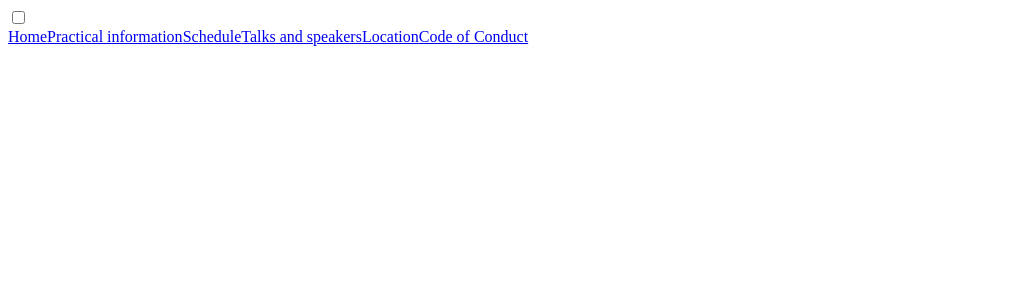
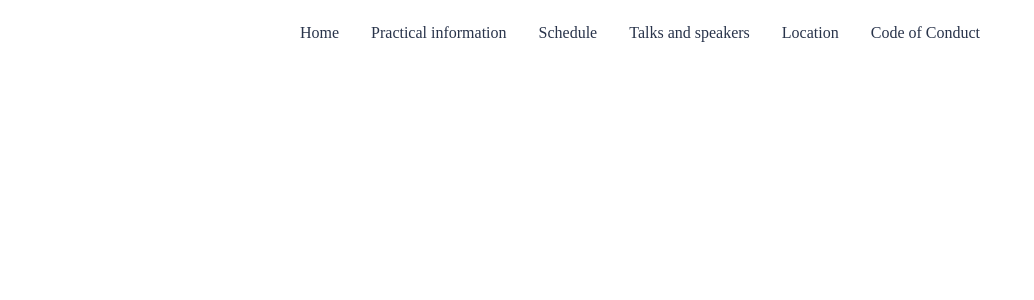
Before and after one commit to Maritt/newKDS, a Next.js app: page /components/Menu in a window 1280 px wide. Shown: the top 300 px of the page, without its empty margins (0-1034 px from the left). Built offline with nearby package versions, Linux system fonts and the light colour scheme.

Commit message:
Added color variables and created menu stylesheet

```diff
--- a/pages/components/Menu.tsx
+++ b/pages/components/Menu.tsx
@@ -1,4 +1,5 @@
 import Link from "next/link";
+import "../../styling/menuStyles.scss";
 
 const Menu = () => (
   <nav role="navigation">
--- a/styling/headerStyles.scss
+++ b/styling/headerStyles.scss
@@ -1,15 +1,11 @@
 @import url("https://fonts.googleapis.com/css?family=Raleway&display=swap");
 @import "variables";
 
-body {
-  margin: 0px;
-  font-family: "Raleway", sans-serif;
-}
 .header {
   display: flex;
   align-items: center;
   justify-content: center;
-  background-color: #c9e2e0;
+  background-color: $secondary-color;
 
   #KDSlogo {
     width: 20em;
@@ -23,7 +19,7 @@ body {
   #KDSheader {
     width: 42%;
     font-size: 4em;
-    color: #28334a;
+    color: $primary-color;
     float: right;
     @media screen and (max-width: $break-small) {
       float: right;
@@ -31,93 +27,3 @@ body {
     }
   }
 }
-
-#menu {
-  display: flex;
-  justify-content: center;
-  width: 100%;
-
-  @media screen and (max-width: $break-small) {
-    display: flex;
-    flex-direction: column;
-    justify-content: space-around;
-
-    position: absolute;
-    background-color: white;
-    width: 300px;
-    margin: 0;
-
-    /* to stop flickering of text in safari */
-    transform-origin: 0% 0%;
-    transform: translate(-100%, 0);
-    transition: transform 0.5s cubic-bezier(0.77, 0.2, 0.05, 1);
-  }
-
-  .link {
-    color: #28334a;
-    text-decoration: none;
-    padding: 1em 1em 1em 1em;
-
-    &:hover {
-      transition: 0.4s linear all;
-      background-color: #e4e2db;
-      color: black;
-      cursor: pointer;
-    }
-  }
-}
-
-#menuToggle {
-  .checkbox {
-    padding: 5px;
-  }
-  input {
-    display: none;
-    @media screen and (max-width: $break-small) {
-      display: block;
-      width: 43px;
-      height: 41px;
-      position: absolute;
-      top: -7px;
-      left: -5px;
-
-      cursor: pointer;
-
-      opacity: 0; /* hide this */
-      z-index: 2; /* and place it over the hamburger */
-
-      -webkit-touch-callout: none;
-    }
-  }
-
-  input:checked ~ #menu {
-    transform: none;
-  }
-
-  span {
-    @media screen and (max-width: $break-small) {
-      display: block;
-      width: 100%;
-      height: 4px;
-      margin-top: 4px;
-      margin-bottom: 5px;
-      position: relative;
-
-      color: #cdcdcd;
-      background: currentColor;
-      border-radius: 3px;
-
-      z-index: 1;
-    }
-  }
-
-  #menuButton {
-    padding: 5px;
-    width: 33px;
-
-    display: none;
-    @media screen and (max-width: $break-small) {
-      display: inline-block;
-    }
-  }
-}
--- /dev/null
+++ b/styling/menuStyles.scss
@@ -0,0 +1,90 @@
+@import "variables";
+#menu {
+  display: flex;
+  justify-content: center;
+  width: 100%;
+
+  @media screen and (max-width: $break-small) {
+    display: flex;
+    flex-direction: column;
+    justify-content: space-around;
+
+    position: absolute;
+    background-color: white;
+    width: 300px;
+    margin: 0;
+
+    /* to stop flickering of text in safari */
+    transform-origin: 0% 0%;
+    transform: translate(-100%, 0);
+    transition: transform 0.5s cubic-bezier(0.77, 0.2, 0.05, 1);
+  }
+
+  .link {
+    color: $primary-color;
+    text-decoration: none;
+    padding: 1em 1em 1em 1em;
+
+    &:hover {
+      transition: 0.4s linear all;
+      background-color: $hover-color;
+      color: black;
+      cursor: pointer;
+    }
+  }
+}
+
+#menuToggle {
+  .checkbox {
+    padding: 5px;
+  }
+  input {
+    display: none;
+    @media screen and (max-width: $break-small) {
+      display: block;
+      width: 43px;
+      height: 41px;
+      position: absolute;
+      top: -7px;
+      left: -5px;
+
+      cursor: pointer;
+
+      opacity: 0; /* hide this */
+      z-index: 2; /* and place it over the hamburger */
+
+      -webkit-touch-callout: none;
+    }
+  }
+
+  input:checked ~ #menu {
+    transform: none;
+  }
+
+  span {
+    @media screen and (max-width: $break-small) {
+      display: block;
+      width: 100%;
+      height: 4px;
+      margin-top: 4px;
+      margin-bottom: 5px;
+      position: relative;
+
+      color: $secondary-color;
+      background: currentColor;
+      border-radius: 3px;
+
+      z-index: 1;
+    }
+  }
+
+  #menuButton {
+    padding: 5px;
+    width: 33px;
+
+    display: none;
+    @media screen and (max-width: $break-small) {
+      display: inline-block;
+    }
+  }
+}
--- a/styling/styling.scss
+++ b/styling/styling.scss
@@ -5,7 +5,7 @@
   margin-top: 1em;
 
   .paragraphLink {
-    color: #57728b;
+    color: $link-color;
     font-weight: bold;
   }
 
--- a/styling/variables.scss
+++ b/styling/variables.scss
@@ -1,2 +1,7 @@
 $break-small: 650px;
 $break-large: 1200px;
+
+$primary-color: #28334a;
+$secondary-color: #c9e2e0;
+$link-color: #57728b;
+$hover-color: #cdcdcd;
```
